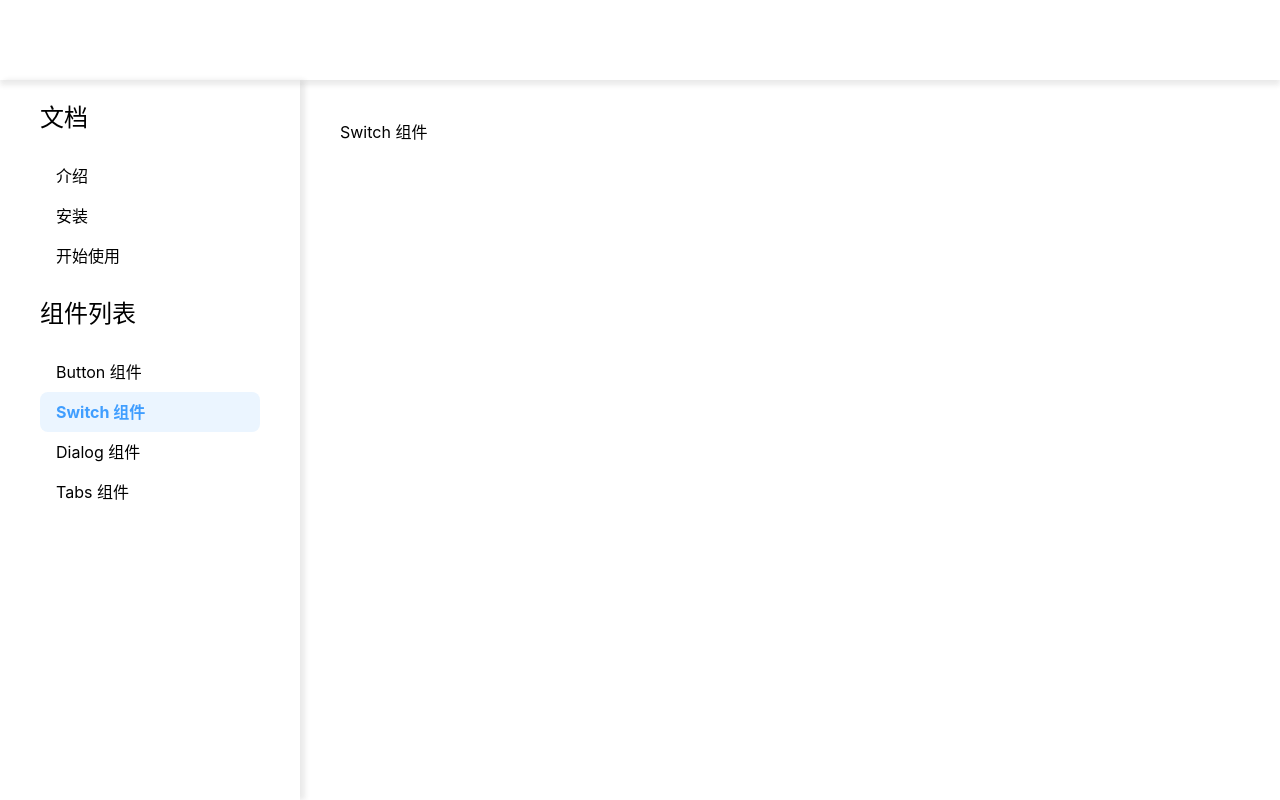
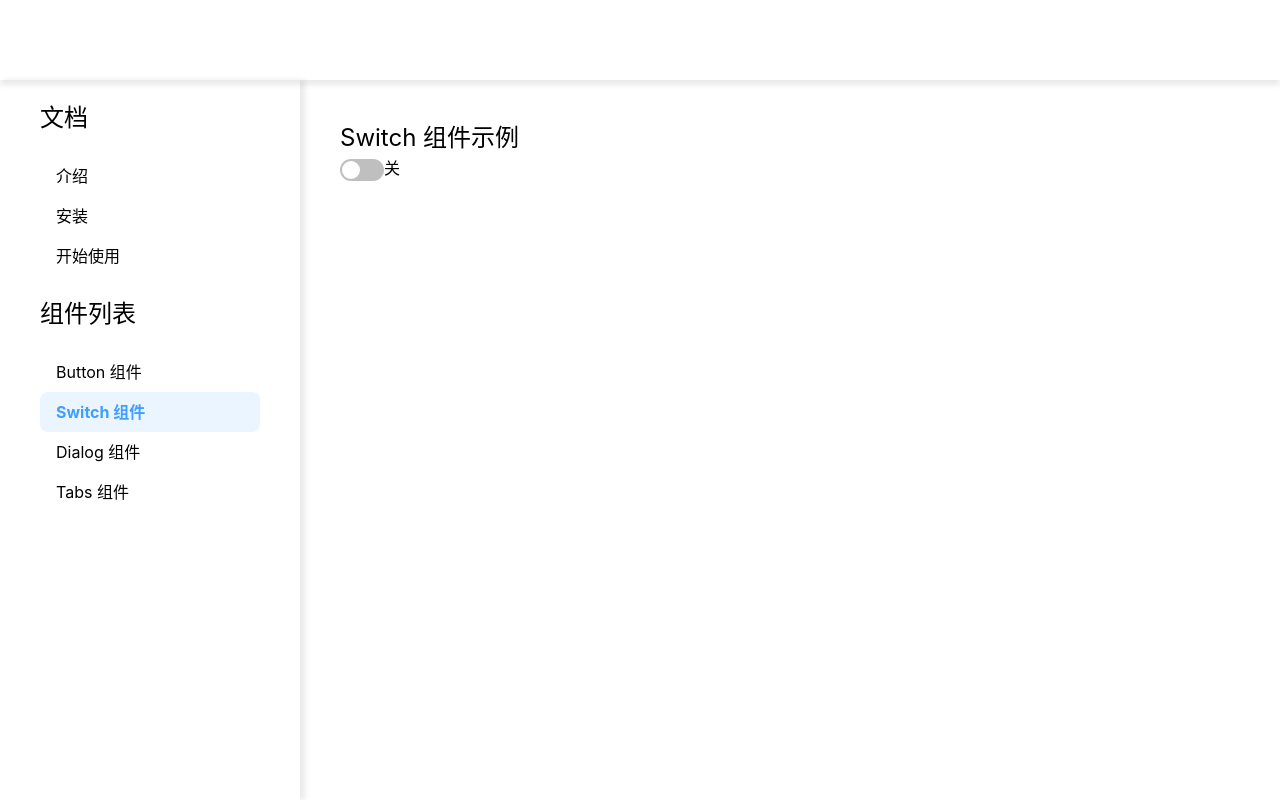
Before and after one commit to dongdong12138/nuomi-ui-vue, a Vue app: page /#/doc/switch in a window 1280 px wide. Built offline with nearby package versions, Linux system fonts and the light colour scheme.

Commit message:
Switch 组件基本样式 & 支持 v-model

```diff
--- /dev/null
+++ b/src/lib/NSwitch.vue
@@ -0,0 +1,85 @@
+<script setup lang="ts">
+const props = withDefaults(defineProps<{
+  modelValue: boolean
+}>(), {
+  modelValue: false
+})
+
+const emit = defineEmits<{
+  (e: 'update:modelValue', value): void
+}>()
+
+const toggle = () => {
+  emit('update:modelValue', !props.modelValue)
+}
+</script>
+
+<template>
+  <button :class="{ checked: modelValue }" class="nuomi-switch" @click="toggle">
+    <span></span>
+  </button>
+</template>
+
+<style lang="scss">
+$h: 22px;
+$h2: $h - 4px;
+
+// 基本样式
+.nuomi-switch {
+  display: inline-block;
+  width: $h * 2;
+  height: $h;
+  background-color: #bfbfbf;
+  border: none;
+  border-radius: 11px;
+  vertical-align: middle;
+  line-height: $h;
+  outline: none;
+  cursor: pointer;
+  position: relative;
+  transition: all 0.25s;
+  > span {
+    width: $h2;
+    height: $h2;
+    background-color: #fff;
+    border-radius: 11px;
+    border: none;
+    position: absolute;
+    left: 2px;
+    top: 2px;
+  }
+  &:focus {
+    box-shadow: 0 0 5px rgba(191, 191, 191, 0.5);
+    &:hover {
+      box-shadow: none;
+    }
+  }
+  &:active {
+    box-shadow: none;
+    > span {
+      width: $h + 2px;
+    }
+  }
+}
+
+// 选中
+.nuomi-switch.checked {
+  background-color: #1890ff;
+  > span {
+    left: calc(100% - #{$h2} - 2px);
+  }
+  &:focus {
+    box-shadow: 0 0 5px rgba(24, 144, 255, 0.5);
+    &:hover {
+      box-shadow: none;
+    }
+  }
+  &:active {
+    box-shadow: none;
+    > span {
+      width: $h + 2px;
+      margin-left: -6px;
+    }
+  }
+}
+</style>
--- a/src/views/SwitchDoc.vue
+++ b/src/views/SwitchDoc.vue
@@ -1,9 +1,14 @@
 <script setup lang="ts">
+import { ref } from 'vue';
+import NSwitch from '@/lib/NSwitch.vue';
 
+const open = ref(false);
 </script>
 
 <template>
-  <div>Switch 组件</div>
+  <h2>Switch 组件示例</h2>
+  <n-switch v-model="open"></n-switch>
+  <span>{{ open ? '开' : '关' }}</span>
 </template>
 
 <style scoped lang="scss">
```
